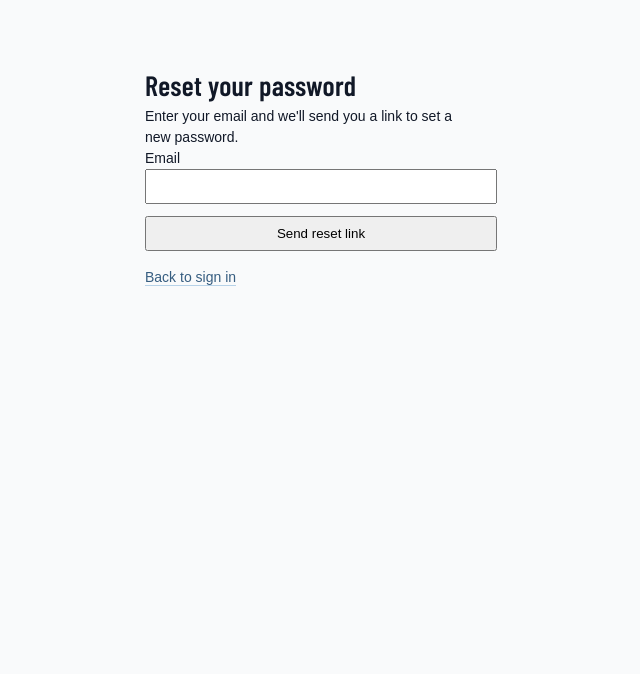
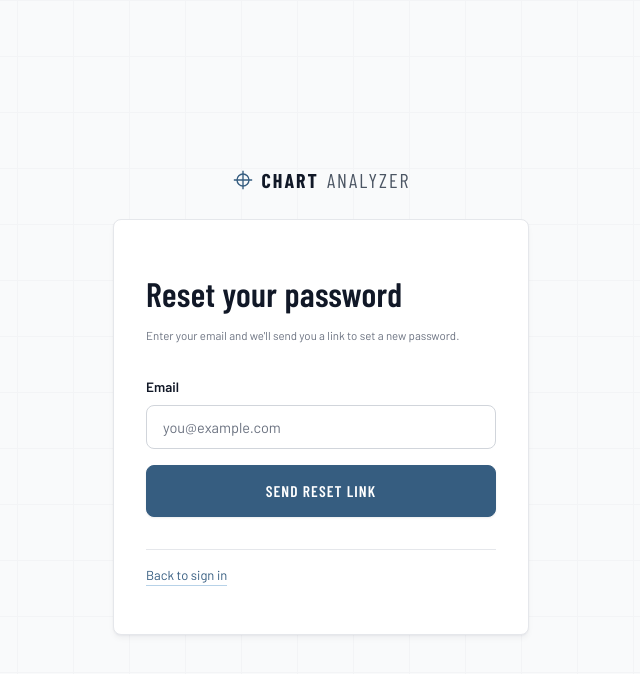
Before and after one commit to arpit-dwivedi-dev/Trade-Sathi, an Angular app in the folder apps/web/: page /forgot-password in a window 1280 px wide. Shown: the top 674 px of the page, without its empty margins (319-959 px from the left). Built offline with nearby package versions, Linux system fonts and the light colour scheme.

Commit message:
feat: refactor auth pages to use shared styles and improve structure

```diff
--- a/apps/web/src/app/features/auth/auth-page.css
+++ b/apps/web/src/app/features/auth/auth-page.css
@@ -60,3 +60,9 @@
   justify-content: space-between;
   padding-top: var(--s4);
 }
+
+.auth-checking {
+  align-items: center;
+  display: flex;
+  gap: var(--s2);
+}
--- a/apps/web/src/app/features/auth/forgot-password-page.html
+++ b/apps/web/src/app/features/auth/forgot-password-page.html
@@ -1,31 +1,60 @@
-<main style="max-width: 24rem; margin: 4rem auto; padding: 0 1rem; font-family: sans-serif">
+<main class="auth">
+  <a class="brand auth-brand" routerLink="/">
+    <svg width="22" height="22" viewBox="0 0 24 24" fill="none" stroke="var(--acc-tx)"
+         stroke-width="1.5" aria-hidden="true">
+      <path d="M12 2v20M2 12h20" />
+      <circle cx="12" cy="12" r="6.5" />
+    </svg>
+    <b>Chart</b><span>Analyzer</span>
+  </a>
+
+  <div class="card auth-card">
+    <div class="auth-head">
       <h1>Reset your password</h1>
+      @if (!sent()) {
+        <p class="disc">Enter your email and we'll send you a link to set a new password.</p>
+      }
+    </div>
 
     @if (sent()) {
-    <p style="color: #15803d">
+      <p class="auth-notice" role="status">
         If an account exists for that email, a reset link is on its way. The link
         expires shortly, so use it soon.
       </p>
     } @else {
-    <p>Enter your email and we'll send you a link to set a new password.</p>
+      <form (ngSubmit)="submit()" class="auth-form">
+        <div class="field">
+          <label for="forgot-email">Email</label>
+          <input class="input" id="forgot-email" type="email" name="email" required
+                 autocomplete="email" inputmode="email" spellcheck="false"
+                 placeholder="you@example.com"
+                 [attr.aria-invalid]="error() ? 'true' : null"
+                 [attr.aria-describedby]="error() ? 'forgot-error' : null"
+                 [ngModel]="email()" (ngModelChange)="email.set($event)" />
+        </div>
 
-    <form (ngSubmit)="submit()" style="display: flex; flex-direction: column; gap: 0.75rem">
-      <label>
-        Email
-        <input type="email" name="email" required autocomplete="email"
-               [ngModel]="email()" (ngModelChange)="email.set($event)"
-               style="display: block; width: 100%; padding: 0.5rem" />
-      </label>
+        @if (error(); as message) {
+          <p class="err" id="forgot-error" role="alert">
+            <svg width="13" height="13" viewBox="0 0 24 24" fill="none" stroke="currentColor"
+                 stroke-width="1.5" aria-hidden="true">
+              <circle cx="12" cy="12" r="9" />
+              <path d="M12 8v5M12 16h.01" />
+            </svg>
+            {{ message }}
+          </p>
+        }
 
-      <button type="submit" [disabled]="busy()" style="padding: 0.5rem">
+        <button type="submit" class="btn btn-p btn-lg auth-submit" [disabled]="busy()">
+          @if (busy()) {
+            <span class="spin" aria-hidden="true"></span>
+          }
           {{ busy() ? 'Sending…' : 'Send reset link' }}
         </button>
       </form>
-
-    @if (error(); as message) {
-      <p style="color: #b91c1c">{{ message }}</p>
-    }
     }
 
-  <p style="margin-top: 1rem"><a routerLink="/login">Back to sign in</a></p>
+    <div class="auth-foot">
+      <a routerLink="/login">Back to sign in</a>
+    </div>
+  </div>
 </main>
--- a/apps/web/src/app/features/auth/forgot-password-page.ts
+++ b/apps/web/src/app/features/auth/forgot-password-page.ts
@@ -7,6 +7,7 @@ import { AuthService } from '../../core/auth.service';
 @Component({
   selector: 'app-forgot-password-page',
   imports: [FormsModule, RouterLink],
+  styleUrl: './auth-page.css',
   templateUrl: './forgot-password-page.html',
 })
 export class ForgotPasswordPage {
--- a/apps/web/src/app/features/auth/reset-password-page.html
+++ b/apps/web/src/app/features/auth/reset-password-page.html
@@ -1,40 +1,85 @@
-<main style="max-width: 24rem; margin: 4rem auto; padding: 0 1rem; font-family: sans-serif">
+<main class="auth">
+  <a class="brand auth-brand" routerLink="/">
+    <svg width="22" height="22" viewBox="0 0 24 24" fill="none" stroke="var(--acc-tx)"
+         stroke-width="1.5" aria-hidden="true">
+      <path d="M12 2v20M2 12h20" />
+      <circle cx="12" cy="12" r="6.5" />
+    </svg>
+    <b>Chart</b><span>Analyzer</span>
+  </a>
+
+  <div class="card auth-card">
+    <div class="auth-head">
       <h1>Choose a new password</h1>
+    </div>
 
     @switch (ready()) {
       @case (null) {
-      <p>Checking your reset link…</p>
+        <p class="disc auth-checking">
+          <span class="spin" aria-hidden="true"></span>
+          Checking your reset link…
+        </p>
       }
       @case (true) {
-      <form (ngSubmit)="submit()" style="display: flex; flex-direction: column; gap: 0.75rem">
-        <label>
-          New password
-          <input type="password" name="password" required autocomplete="new-password"
-                 [ngModel]="password()" (ngModelChange)="password.set($event)"
-                 style="display: block; width: 100%; padding: 0.5rem" />
-        </label>
+        <form (ngSubmit)="submit()" class="auth-form">
+          <div class="field">
+            <label for="reset-password">New password</label>
+            <input class="input" id="reset-password" type="password" name="password" required
+                   autocomplete="new-password"
+                   [attr.aria-invalid]="error() ? 'true' : null"
+                   [ngModel]="password()" (ngModelChange)="password.set($event)" />
+          </div>
 
-        <label>
-          Confirm new password
-          <input type="password" name="confirm" required autocomplete="new-password"
-                 [ngModel]="confirm()" (ngModelChange)="confirm.set($event)"
-                 style="display: block; width: 100%; padding: 0.5rem" />
-        </label>
+          <div class="field">
+            <label for="reset-confirm">Confirm new password</label>
+            <input class="input" id="reset-confirm" type="password" name="confirm" required
+                   autocomplete="new-password"
+                   [attr.aria-invalid]="error() ? 'true' : null"
+                   [attr.aria-describedby]="error() ? 'reset-error' : null"
+                   [ngModel]="confirm()" (ngModelChange)="confirm.set($event)" />
+          </div>
 
-        <button type="submit" [disabled]="busy()" style="padding: 0.5rem">
+          @if (error(); as message) {
+            <p class="err" id="reset-error" role="alert">
+              <svg width="13" height="13" viewBox="0 0 24 24" fill="none" stroke="currentColor"
+                   stroke-width="1.5" aria-hidden="true">
+                <circle cx="12" cy="12" r="9" />
+                <path d="M12 8v5M12 16h.01" />
+              </svg>
+              {{ message }}
+            </p>
+          }
+
+          <button type="submit" class="btn btn-p btn-lg auth-submit" [disabled]="busy()">
+            @if (busy()) {
+              <span class="spin" aria-hidden="true"></span>
+            }
             {{ busy() ? 'Saving…' : 'Save new password' }}
           </button>
         </form>
       }
       @case (false) {
-      <p>This reset link is no longer valid. Request a new one to try again.</p>
-      <p><a routerLink="/forgot-password">Send a new reset link</a></p>
+        <div class="auth-form">
+          @if (error(); as message) {
+            <p class="err" role="alert">
+              <svg width="13" height="13" viewBox="0 0 24 24" fill="none" stroke="currentColor"
+                   stroke-width="1.5" aria-hidden="true">
+                <circle cx="12" cy="12" r="9" />
+                <path d="M12 8v5M12 16h.01" />
+              </svg>
+              {{ message }}
+            </p>
+          }
+          <p class="disc">This reset link is no longer valid. Request a new one to try again.</p>
+          <a class="btn btn-p btn-lg auth-submit" routerLink="/forgot-password">
+            Send a new reset link
+          </a>
+        </div>
       }
     }
 
-  @if (error(); as message) {
-    <p style="color: #b91c1c">{{ message }}</p>
-  }
-
-  <p style="margin-top: 1rem"><a routerLink="/login">Back to sign in</a></p>
+    <div class="auth-foot">
+      <a routerLink="/login">Back to sign in</a>
+    </div>
+  </div>
 </main>
--- a/apps/web/src/app/features/auth/reset-password-page.ts
+++ b/apps/web/src/app/features/auth/reset-password-page.ts
@@ -8,6 +8,7 @@ import { SupabaseClientService } from '../../core/supabase-client';
 @Component({
   selector: 'app-reset-password-page',
   imports: [FormsModule, RouterLink],
+  styleUrl: './auth-page.css',
   templateUrl: './reset-password-page.html',
 })
 export class ResetPasswordPage implements OnInit {
```
Lines whose indentation alone changed are shown as unchanged.
